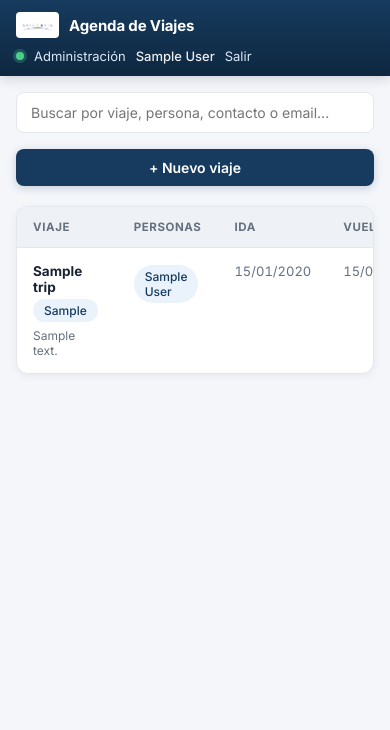
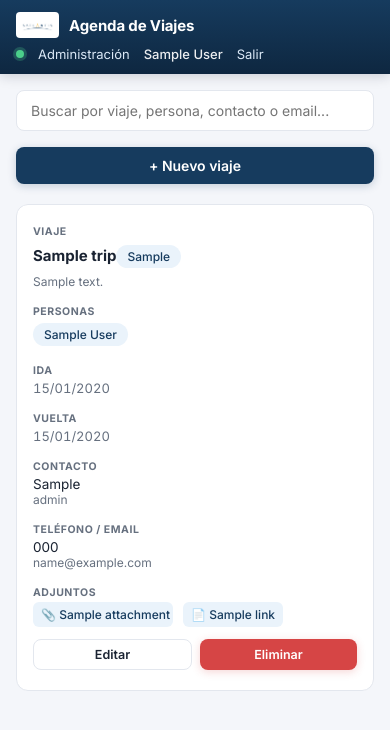
Before and after one commit to diegohernaniii/agenda-viajes, a FastAPI app: page /dashboard in a window 390 px wide. Shown: the top 730 px of the page. Run offline with FastAPI, Linux system fonts and the light colour scheme; the visitor is signed in with stand-in values (Sample User, id 1); tables that the repository leaves empty hold one stand-in row (values such as "Sample post"); some libraries are stand-ins or nearby versions.

Commit message:
Optimizar la vista de viajes y los modales para movil, vertical y horizontal
La tabla de viajes se convierte en tarjetas apiladas y legibles en pantallas
estrechas en vez de obligar a hacer scroll horizontal. El modal a pantalla
completa y la camara se adaptan tambien a movil en horizontal (poca altura),
corrigiendo un fallo de recorte que dejaba ver la pagina de fondo al hacer
scroll dentro del modal en ese modo.

```diff
--- a/backend/static/css/style.css
+++ b/backend/static/css/style.css
@@ -694,7 +694,7 @@ tbody tr:hover { background: #f8fafc; }
   display: inline-block;
 }
 
-@media (max-width: 640px) {
+@media (max-width: 700px) {
   .form-row { flex-direction: column; }
   .container { padding: 16px; }
   .link-row { flex-wrap: wrap; }
@@ -703,10 +703,10 @@ tbody tr:hover { background: #f8fafc; }
 
   .topbar {
     flex-wrap: wrap;
-    gap: 10px;
+    gap: 8px 14px;
     padding: 12px 16px;
   }
-  .topbar-user { flex-wrap: wrap; gap: 10px; font-size: 13px; }
+  .topbar-user { flex-wrap: wrap; gap: 6px 14px; font-size: 13px; }
   .topbar-brand { font-size: 15px; }
   .sync-text { display: none; }
 
@@ -726,4 +726,75 @@ tbody tr:hover { background: #f8fafc; }
 
   .modal-overlay { padding: 0; }
   .modal { max-width: 100%; min-height: 100vh; border-radius: 0; }
+
+  .attachment-upload-row { gap: 8px; }
+  .attachment-upload-btn { flex: 1 1 auto; justify-content: center; }
+
+  /* Tabla de viajes -> tarjetas apiladas, mucho mas legibles que el scroll horizontal */
+  .trips-card { background: transparent; box-shadow: none; border: none; }
+  .trips-card .table-scroll { overflow-x: visible; }
+  .trips-card table { min-width: 0; width: 100%; }
+  .trips-card thead { display: none; }
+  .trips-card tbody { display: flex; flex-direction: column; gap: 12px; }
+  .trips-card tr {
+    display: block;
+    background: var(--card-bg);
+    border: 1px solid var(--border);
+    border-radius: var(--radius);
+    box-shadow: var(--shadow-sm);
+    padding: 4px 0;
+  }
+  .trips-card tr:hover { background: var(--card-bg); }
+  .trips-card td {
+    display: block;
+    padding: 8px 16px;
+    border-bottom: none;
+    max-width: none;
+    white-space: normal;
+  }
+  .trips-card td[data-label]:not([data-label=""])::before {
+    content: attr(data-label);
+    display: block;
+    font-size: 10.5px;
+    font-weight: 700;
+    text-transform: uppercase;
+    letter-spacing: 0.05em;
+    color: var(--text-muted);
+    margin-bottom: 3px;
+  }
+  .trips-card td.trip-name { padding-top: 16px; font-size: 15px; }
+  .trips-card td.actions-cell {
+    display: flex;
+    gap: 8px;
+    text-align: left;
+    padding-top: 4px;
+    padding-bottom: 16px;
+  }
+  .trips-card td.actions-cell button { margin-left: 0; flex: 1; }
+  .trips-card .empty-state { padding: 40px 16px; }
 }
+
+@media (max-width: 360px) {
+  .topbar-brand { font-size: 14px; }
+  .topbar-brand-logo { height: 22px; }
+}
+
+/* Moviles en horizontal (pantalla ancha pero baja): evitar que el modal a
+   pantalla completa y la camara se coman todo el alto disponible */
+@media (max-height: 480px) and (orientation: landscape) {
+  .topbar { flex-wrap: nowrap; padding: 8px 16px; }
+  .topbar-user { flex-wrap: nowrap; }
+  .modal-overlay { padding: 0; }
+  .modal { max-width: 100%; min-height: 100vh; border-radius: 0; }
+  .modal-header { padding: 12px 20px; }
+  .modal-body { padding: 14px 20px; gap: 12px; }
+  .modal-footer { padding: 12px 20px; }
+  .camera-overlay video { max-height: calc(100vh - 90px); }
+  .camera-controls { padding: 10px; gap: 20px; }
+  .camera-shutter { width: 52px; height: 52px; }
+  .camera-hint { padding: 4px 16px; font-size: 12px; }
+  .login-body, .landing-body { padding: 16px; }
+  .login-card, .landing-card { padding: 24px; }
+  .login-logo, .landing-logo { width: 110px; margin-bottom: 0; }
+  .landing-divider { margin: 14px auto; }
+}
--- a/backend/static/js/app.js
+++ b/backend/static/js/app.js
@@ -135,17 +135,17 @@ function renderTrips() {
     const notesHtml = trip.notes ? `<div style="font-weight:400;color:var(--text-muted);font-size:12px;margin-top:4px;">${escapeHtml(trip.notes)}</div>` : "";
 
     tr.innerHTML = `
-      <td class="trip-name">${escapeHtml(trip.name)}${purposeHtml}${notesHtml}</td>
-      <td>${travelersHtml}</td>
-      <td class="trip-dates">${fmtDate(trip.start_date)}</td>
-      <td class="trip-dates">${fmtDate(trip.end_date)}</td>
-      <td>${escapeHtml(trip.contact_person) || "—"}${trip.contact_role ? `<div style="color:var(--text-muted);font-size:12px;">${escapeHtml(trip.contact_role)}</div>` : ""}</td>
-      <td>
+      <td class="trip-name" data-label="Viaje">${escapeHtml(trip.name)}${purposeHtml}${notesHtml}</td>
+      <td data-label="Personas">${travelersHtml}</td>
+      <td class="trip-dates" data-label="Ida">${fmtDate(trip.start_date)}</td>
+      <td class="trip-dates" data-label="Vuelta">${fmtDate(trip.end_date)}</td>
+      <td data-label="Contacto">${escapeHtml(trip.contact_person) || "—"}${trip.contact_role ? `<div style="color:var(--text-muted);font-size:12px;">${escapeHtml(trip.contact_role)}</div>` : ""}</td>
+      <td data-label="Teléfono / Email">
         ${phonesHtml}
         <div style="color:var(--text-muted);font-size:12px;">${escapeHtml(trip.contact_email) || ""}</div>
       </td>
-      <td>${attachmentsPreviewHtml(trip.attachments || [], trip.links || [])}</td>
-      <td class="actions-cell">
+      <td data-label="Adjuntos">${attachmentsPreviewHtml(trip.attachments || [], trip.links || [])}</td>
+      <td class="actions-cell" data-label="">
         <button class="btn btn-secondary btn-sm" data-action="edit" data-id="${trip.id}">Editar</button>
         <button class="btn btn-danger btn-sm" data-action="delete" data-id="${trip.id}">Eliminar</button>
       </td>
--- a/backend/templates/index.html
+++ b/backend/templates/index.html
@@ -33,7 +33,7 @@
       <button class="btn btn-primary" id="newTripBtn">+ Nuevo viaje</button>
     </div>
 
-    <div class="card">
+    <div class="card trips-card">
       <div class="table-scroll">
       <table id="tripsTable">
         <thead>
```
